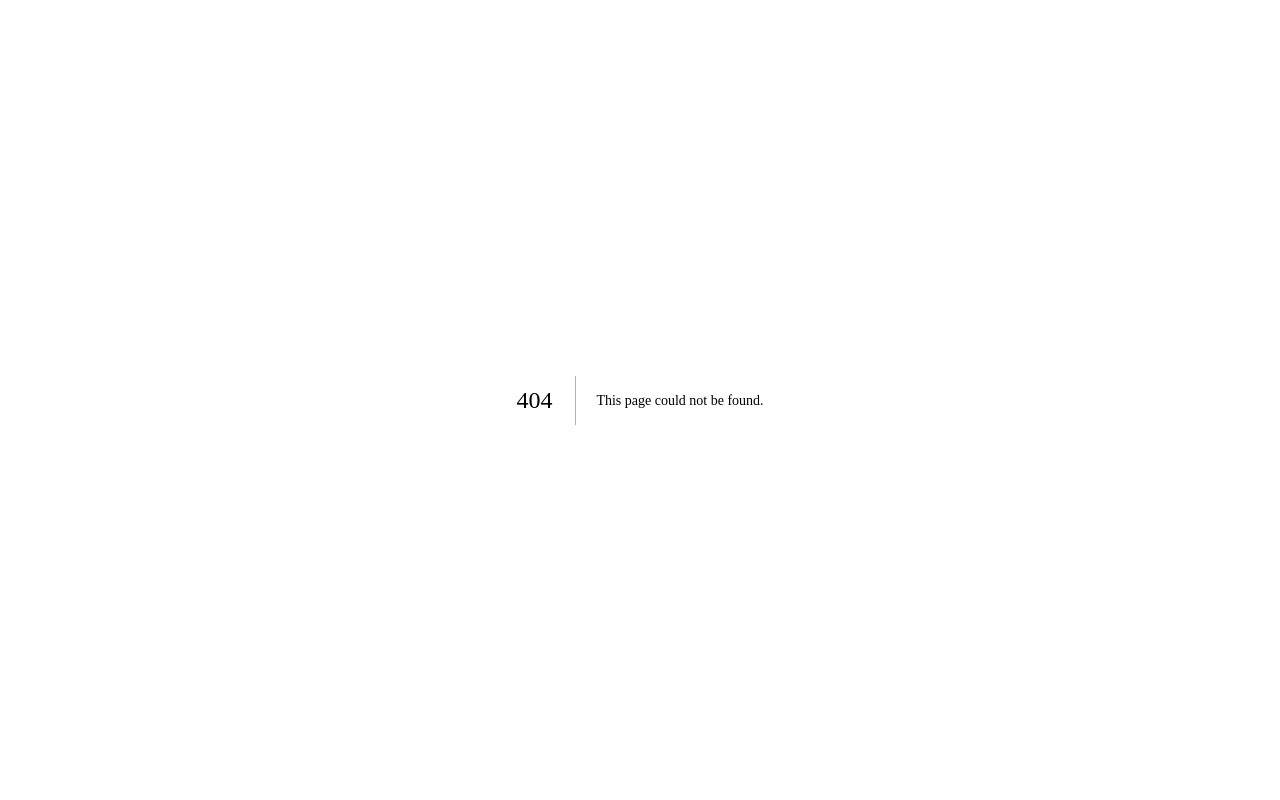
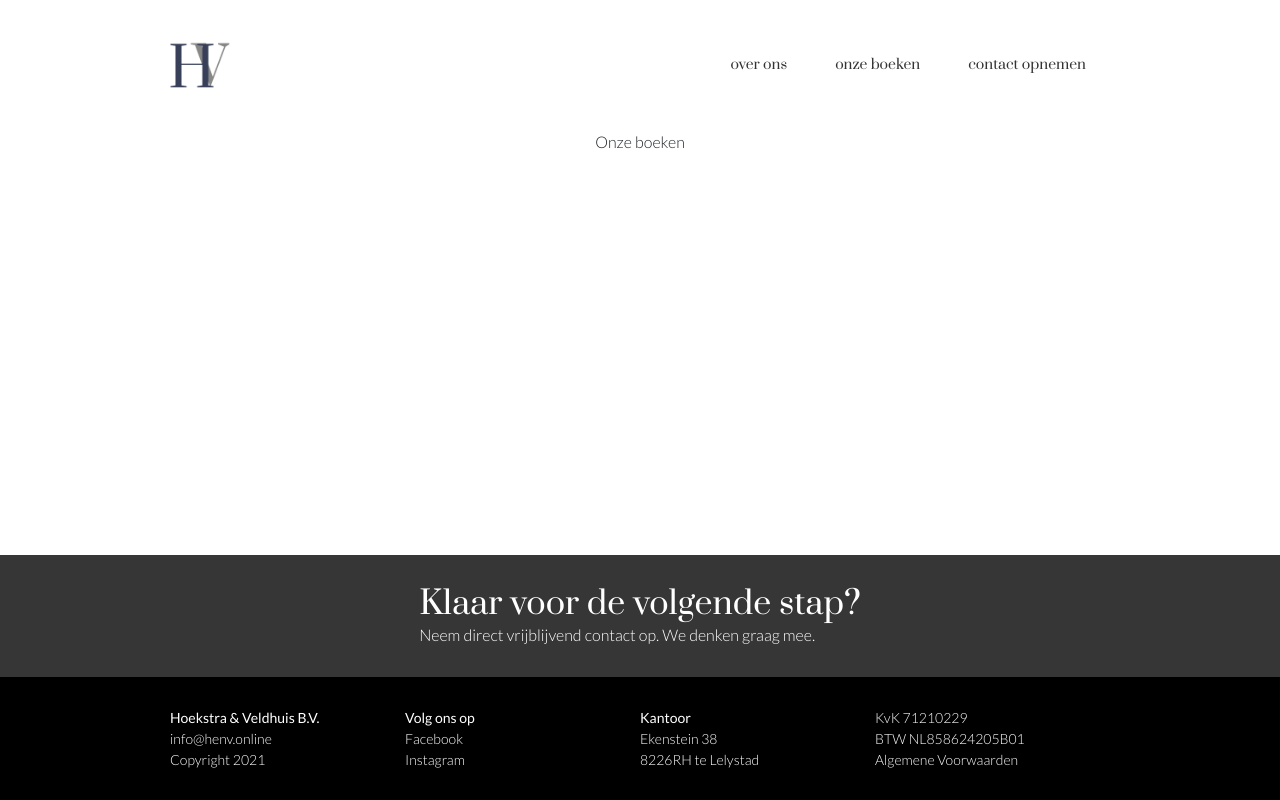
Before and after one commit to jobveldhuis/hoekstraenveldhuis.nl, a Next.js app in the folder hoekstraenveldhuis.nl/: page /onze-boeken in a window 1280 px wide. Before the commit this address had no page. Built offline with nearby package versions, Linux system fonts and the light colour scheme.

Commit message:
Added dummy content to main nav pages

```diff
--- /dev/null
+++ b/hoekstraenveldhuis.nl/pages/onze-boeken.js
@@ -0,0 +1,26 @@
+import React from 'react'
+import Head from 'next/head'
+import Layout from '../components/Layout'
+
+export default function Home() {
+    return (
+        <div className={"websiteContainer"}>
+            <Head>
+                {/* Website meta data */}
+                {/* TODO: Add OG and schema markup */}
+                <title>Hoekstra & Veldhuis - Samen vertellen we uw verhaal</title>
+                <link rel="icon" type="image/png" href="../favicon.png" />
+                <meta name="description"
+                      content="Bij Hoekstra & Veldhuis draait alles om tekst. Of het nu gaat om tekstschrijven, vertalen of SEO optimalisatie. U bent bij ons aan het juiste adres."/>
+
+                {/* Custom fonts */}
+                <link rel="preconnect" href="https://fonts.gstatic.com" />
+                <link href="https://fonts.googleapis.com/css2?family=Lato:wght@300;400;700&family=Prata&display=swap" rel="stylesheet" />
+            </Head>
+
+            <Layout>
+                Onze boeken
+            </Layout>
+        </div>
+    )
+}
--- /dev/null
+++ b/hoekstraenveldhuis.nl/pages/over-ons.js
@@ -0,0 +1,26 @@
+import React from 'react'
+import Head from 'next/head'
+import Layout from '../components/Layout'
+
+export default function Home() {
+    return (
+        <div className={"websiteContainer"}>
+            <Head>
+                {/* Website meta data */}
+                {/* TODO: Add OG and schema markup */}
+                <title>Hoekstra & Veldhuis - Samen vertellen we uw verhaal</title>
+                <link rel="icon" type="image/png" href="../favicon.png" />
+                <meta name="description"
+                      content="Bij Hoekstra & Veldhuis draait alles om tekst. Of het nu gaat om tekstschrijven, vertalen of SEO optimalisatie. U bent bij ons aan het juiste adres."/>
+
+                {/* Custom fonts */}
+                <link rel="preconnect" href="https://fonts.gstatic.com" />
+                <link href="https://fonts.googleapis.com/css2?family=Lato:wght@300;400;700&family=Prata&display=swap" rel="stylesheet" />
+            </Head>
+
+            <Layout>
+                Over Ons
+            </Layout>
+        </div>
+    )
+}
```
Also changed, not shown: hoekstraenveldhuis.nl/pages/about.js (deleted), hoekstraenveldhuis.nl/pages/books.js (deleted).
